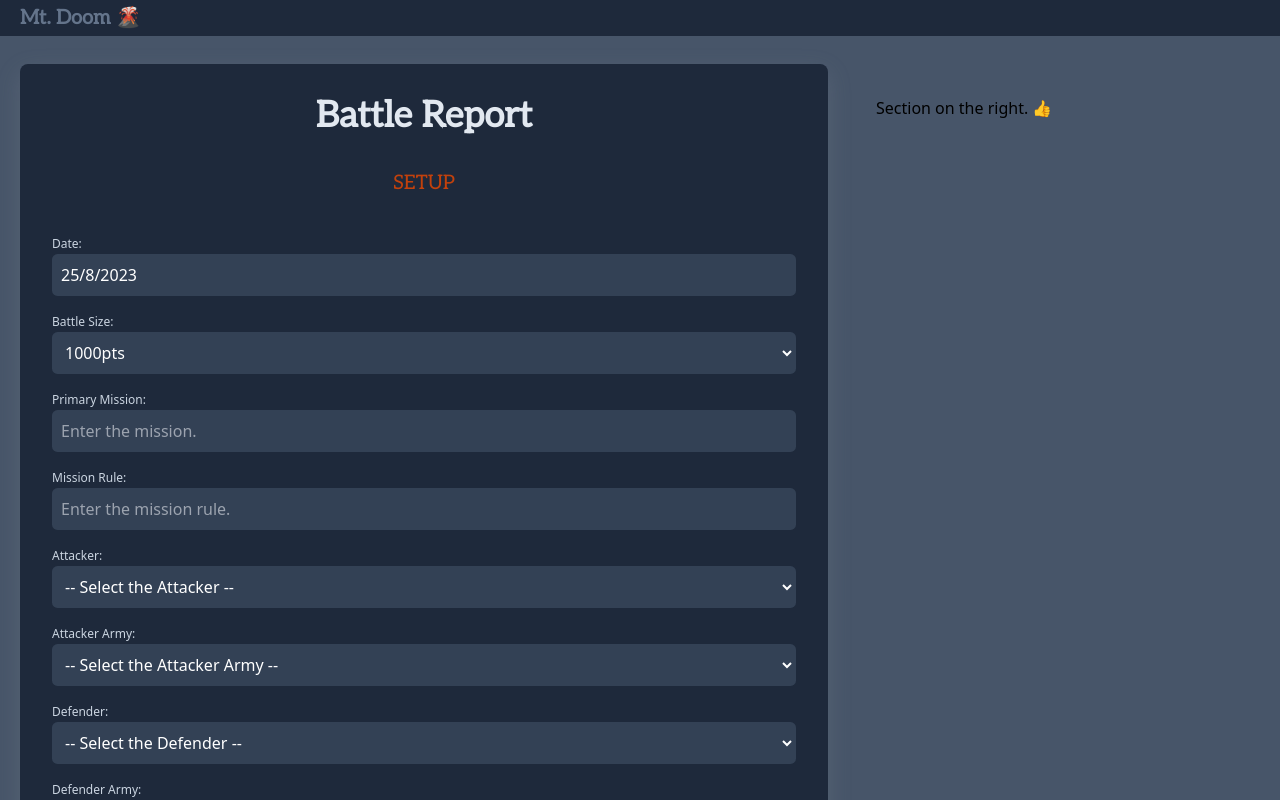
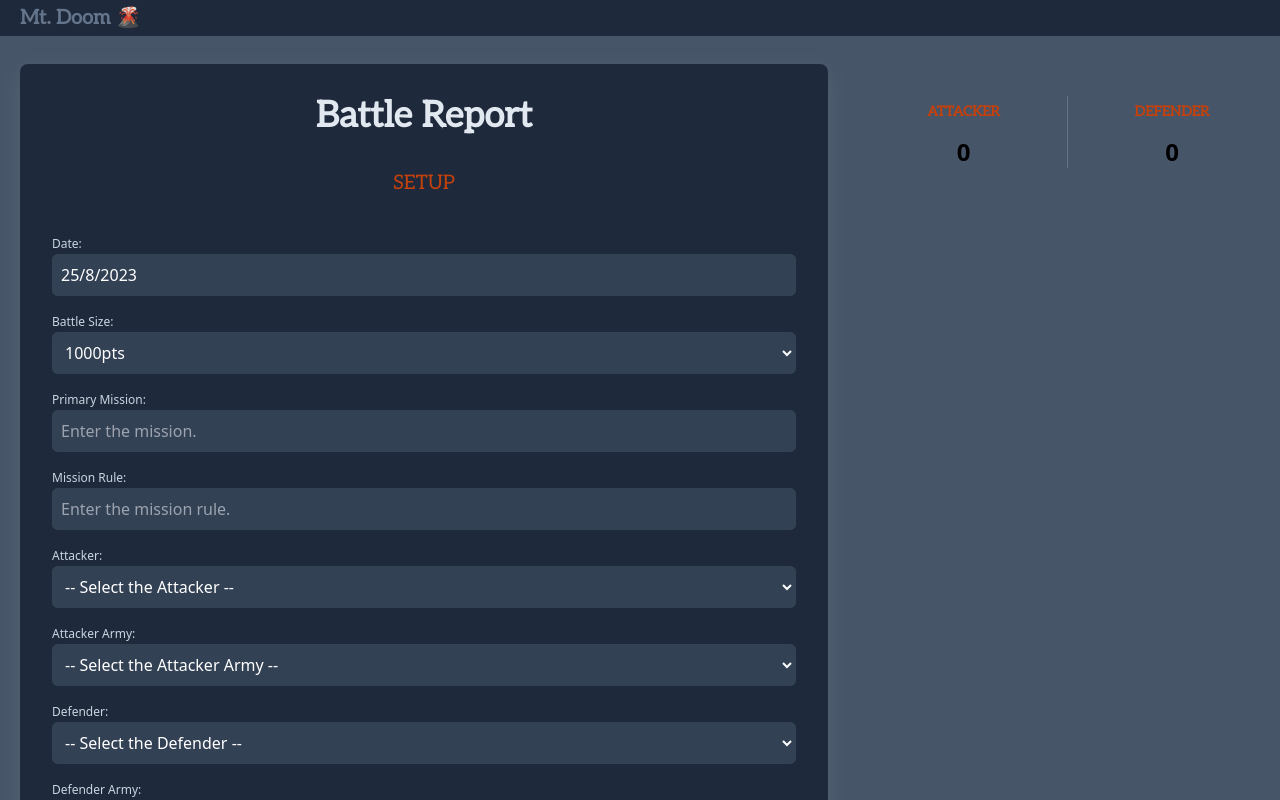
Before and after one commit to skeefe/MtDoom, a Next.js app: page /battle/1 in a window 1280 px wide. Shown: the top 800 px of the page. Built offline with nearby package versions, Linux system fonts and the light colour scheme; no server answers; the database is empty.

Commit message:
Basic fixed score board on the right.

```diff
--- a/components/form-battle-report.tsx
+++ b/components/form-battle-report.tsx
@@ -1419,8 +1419,17 @@ const FormBattleReport = (battleID) => {
         </section>
 
         <section id="results" className="lg:w-96 lg:flex-none">
-          Section on the right. 👍
+            <div className="score-panel text-center fixed lg:w-96">
+              <span></span>
+              <div className="player score text-2xl font-bold">
+                {report.TotalAttacker}
+              </div>
+              <div className="player score text-2xl font-bold">
+                {report.TotalDefender}
+              </div>
+            </div>
         </section>
+
       </div>
 
       <div className="score-bar text-center">
```
